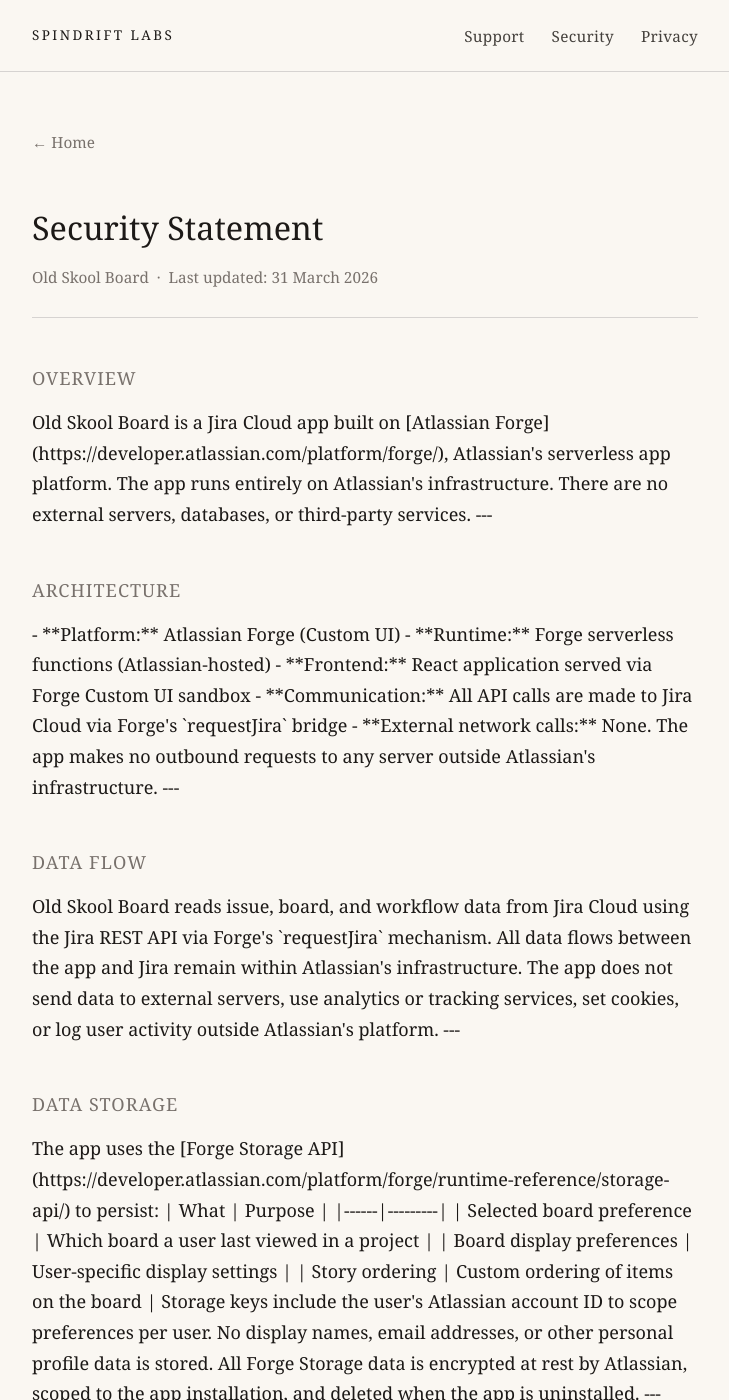
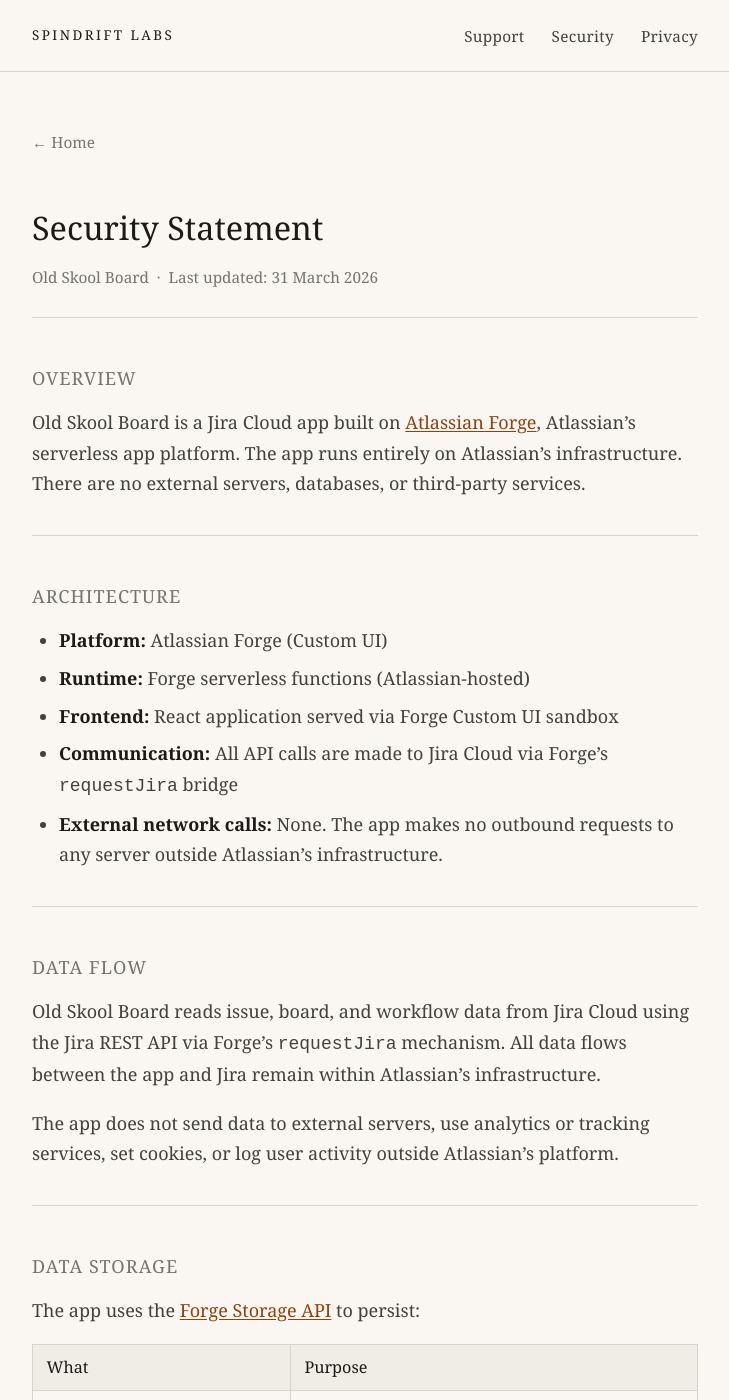
Before and after one commit to spindriftlabs/spindriftlabs.github.io, a Jekyll site: the page built from security.md, in a window 1280 px wide and 1400 px high. Shown: the whole window, without its empty margins (275-1004 px from the left). Built offline with Jekyll 4.4.1, drawn with Linux system fonts in a browser that asks for light colours; some of the changed text lies outside the part shown.

Commit message:
Fix Markdown not rendering in policy pages
Add markdown="1" to legal-body divs so Kramdown processes
bold, lists, links, and horizontal rules within HTML blocks.

Co-Authored-By: Claude Sonnet 4.6 <noreply@anthropic.com>

```diff
--- a/security.md
+++ b/security.md
@@ -11,7 +11,7 @@ description: Security architecture and practices for Old Skool Board.
       <h1>Security Statement</h1>
       <p class="legal-meta">Old Skool Board &nbsp;·&nbsp; Last updated: 31 March 2026</p>
     </div>
-    <div class="legal-body">
+    <div class="legal-body" markdown="1">
 
 <h2>Overview</h2>
 
```
Also changed, not shown: privacy.md (+1 -1 lines).
